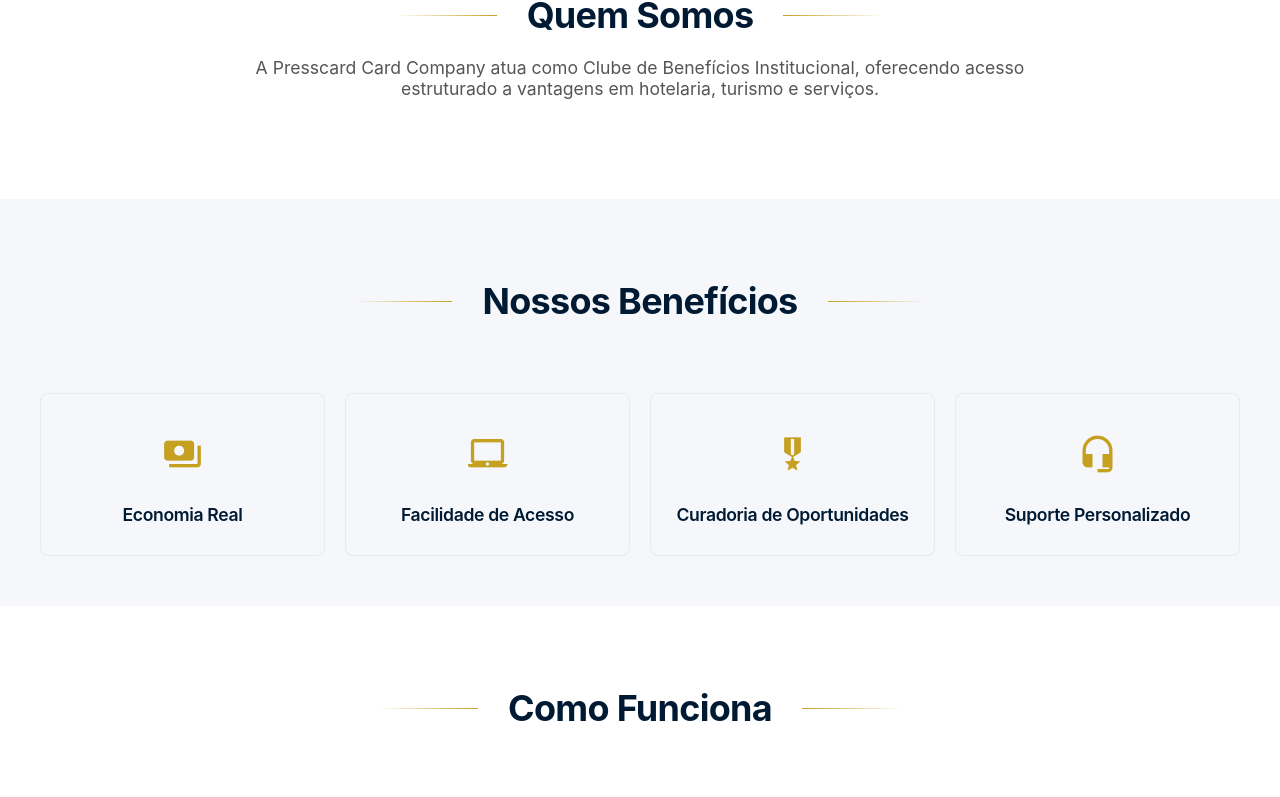
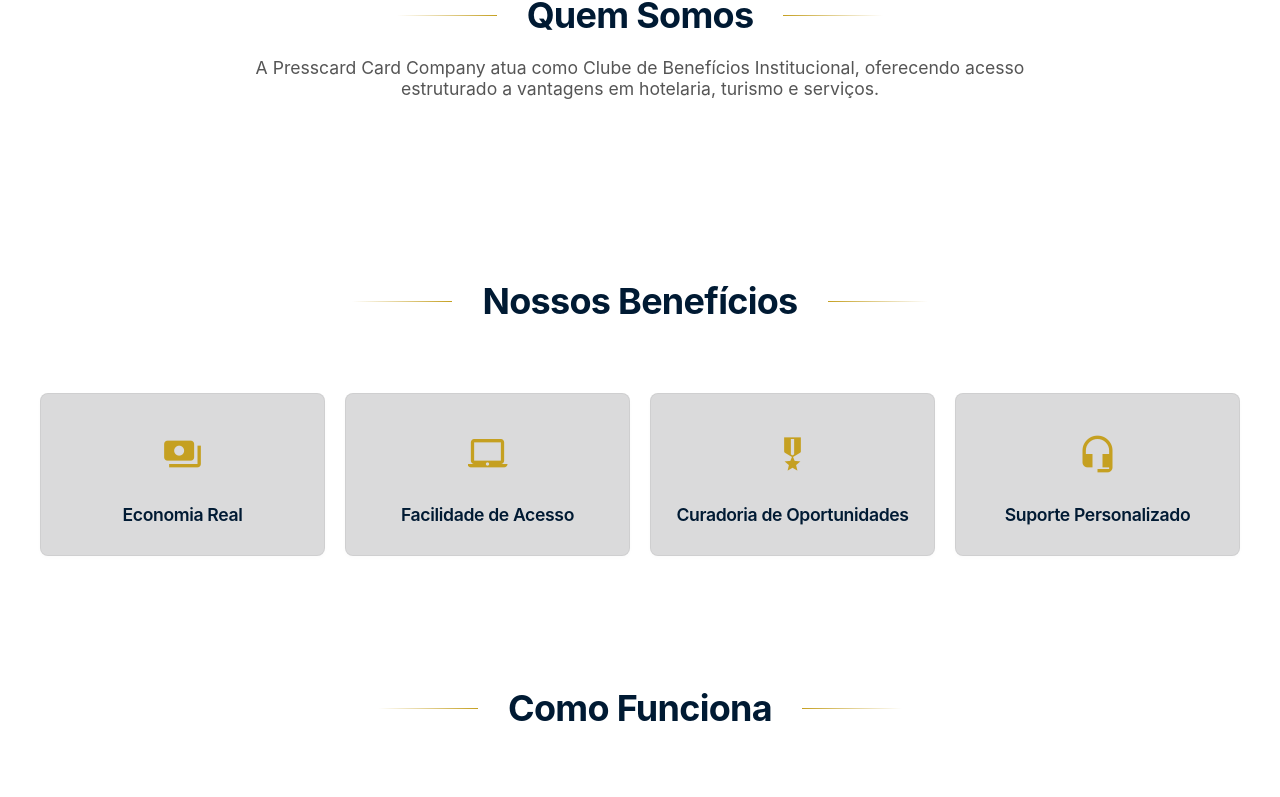
Before and after one commit to magnum-ltda/presscard, an Angular app: page / in a window 1280 px wide. Shown: the part 517-1314 px from the top of the page. Built offline with nearby package versions, Linux system fonts and the light colour scheme.

Commit message:
Ajuste no card de benefícios

```diff
--- a/src/app/features/landing/components/benefits/benefits.component.html
+++ b/src/app/features/landing/components/benefits/benefits.component.html
@@ -1,4 +1,4 @@
-<section class="section-padding bg-light">
+<section class="section-padding bg-white">
   <div class="container">
     <div class="section-title">
       <h2>Nossos Benefícios</h2>
--- a/src/app/features/landing/components/benefits/benefits.component.scss
+++ b/src/app/features/landing/components/benefits/benefits.component.scss
@@ -6,11 +6,11 @@
 }
 
 .benefit-card {
-  background: var(--light-gray);
+  background: #dadadb;
   padding: 30px 20px;
   border-radius: 8px;
   text-align: center;
-  box-shadow: none;
+  box-shadow: 0 2px 4px rgba(0, 0, 0, 0.02);
   transition: var(--transition-fast);
   border: 1px solid rgba(0, 0, 0, 0.05);
 
--- a/src/styles.scss
+++ b/src/styles.scss
@@ -43,6 +43,7 @@
 
 .bg-navy { background-color: var(--navy-dark); color: white; }
 .bg-light { background-color: var(--light-gray); }
+.bg-white { background-color: var(--white); }
 
 /* Typography & Headers */
 h1, h2, h3 {
```
